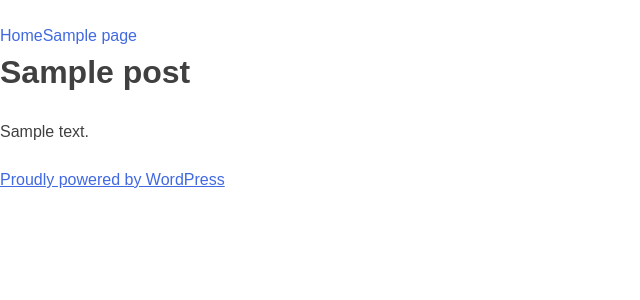
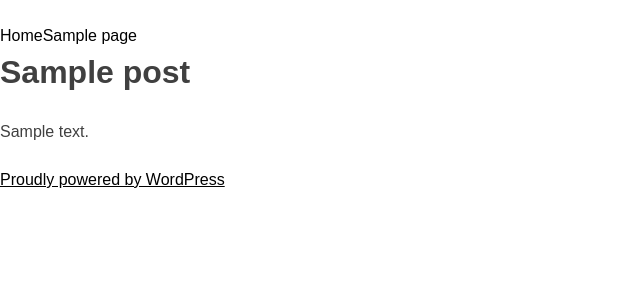
Before and after one commit to redacademy/soc-winter-2019, a WordPress theme: template themes/sports-on-campus/page.php in a window 1280 px wide. Shown: the top 300 px of the page, without its empty margins (0-640 px from the left). Run offline with PHP 8.4 and a stand-in for WordPress, Linux system fonts and the light colour scheme; the site name, menu and one post (Sample post) are stand-ins, and other content is empty; style sheets or scripts are compiled from the project's sources; some libraries are stand-ins or nearby versions.

Commit message:
font colour change test

```diff
--- a/themes/sports-on-campus/sass/_variables.scss
+++ b/themes/sports-on-campus/sass/_variables.scss
@@ -15,14 +15,14 @@ $color__background-pre: #eee;
 $color__background-ins: #fff9c0;
 $color__border-abbr: #666;
 
-$color__link: royalblue;
+$color__link: black;
 $color__link-visited: purple;
 $color__link-hover: midnightblue;
 
 // Typography
 
 $font__main: sans-serif;
-$font__code: Monaco, Consolas, "Andale Mono", "DejaVu Sans Mono", monospace;
-$font__pre: "Courier 10 Pitch", Courier, monospace;
+$font__code: Monaco, Consolas, 'Andale Mono', 'DejaVu Sans Mono', monospace;
+$font__pre: 'Courier 10 Pitch', Courier, monospace;
 $font__line-height-body: 1.5;
 $font__line-height-pre: 1.6;
```
